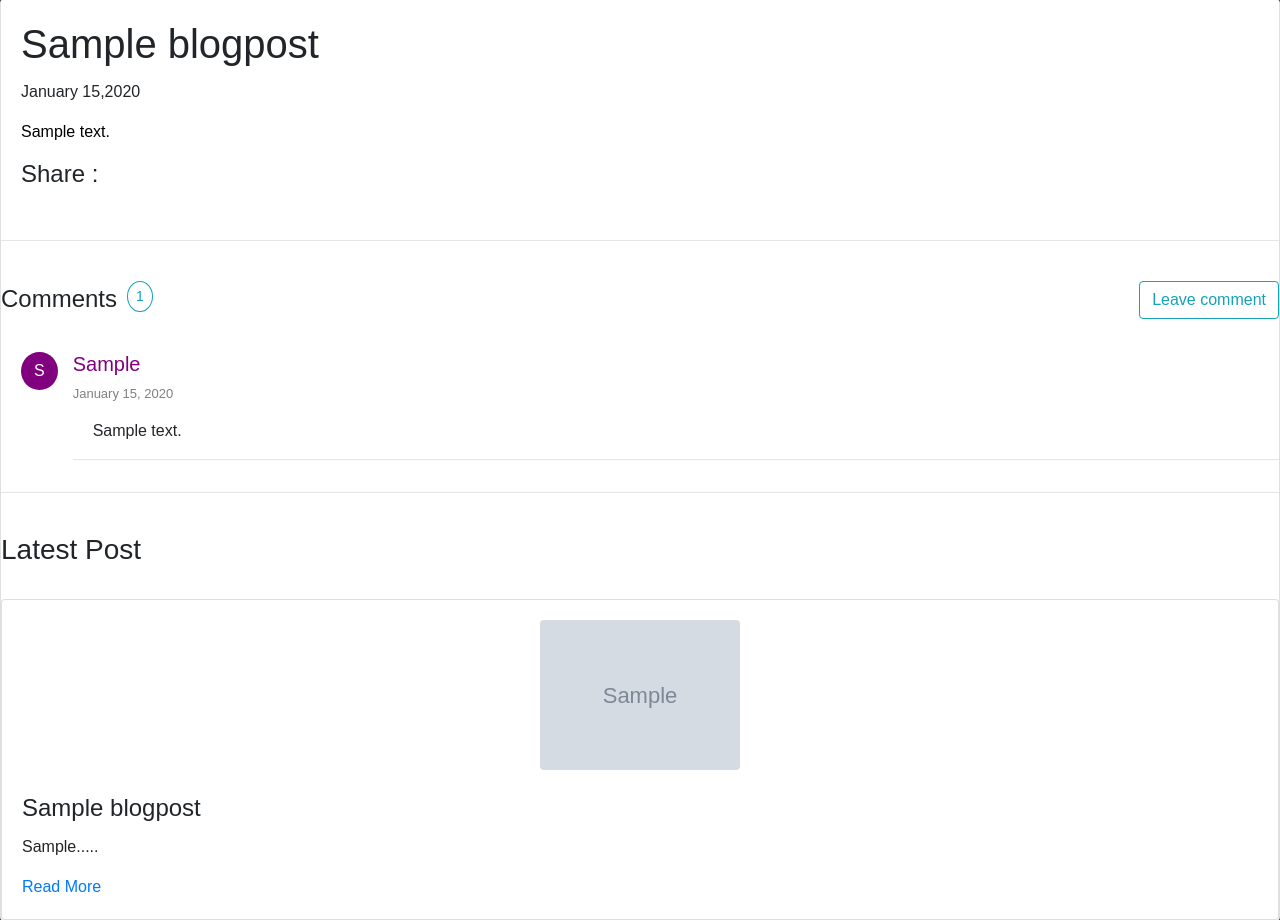
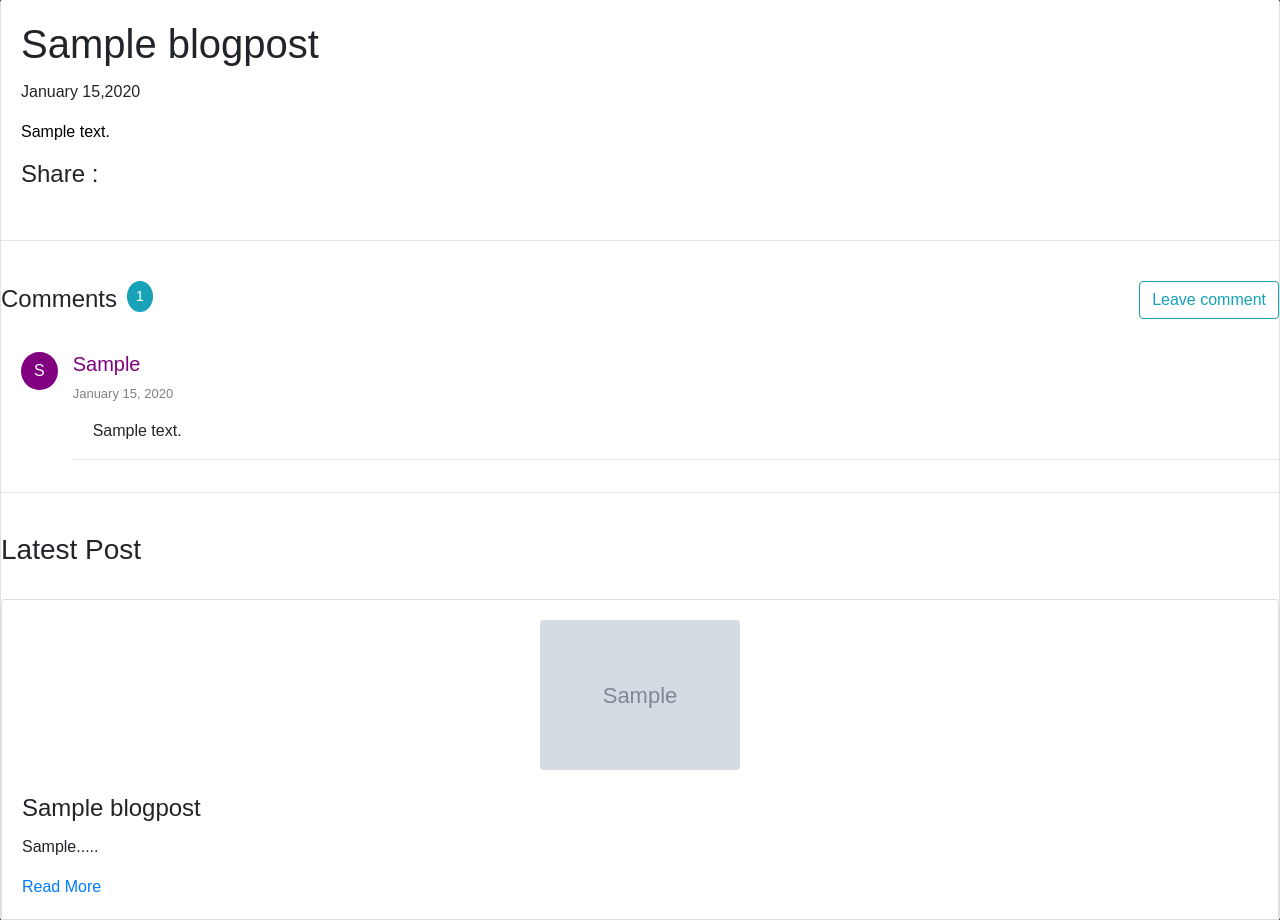
Before and after one commit to Yali07/yali-webapp, a Django app: a page that uses templates/post_detail.html in a window 1280 px wide. Shown: the part 191-1111 px from the top of the page. Run offline with Django 3.2, Linux system fonts and the light colour scheme; a user stored in the database is signed in; tables that the repository leaves empty hold one stand-in row (values such as "Sample post"); grey boxes marked "Sample" are stand-in pictures; some libraries are stand-ins or nearby versions; some web fonts are replaced.

Commit message:
modify comment count style

```diff
--- a/templates/post_detail.html
+++ b/templates/post_detail.html
@@ -18,7 +18,7 @@
     <hr>
         <br>
     {% if user.is_authenticated %}
-        <h4 class="comment">Comments<label class="btn btn-outline-info btn-sm" style="border-radius: 50%; margin-left: 10px;" >{{blog.comments.all.count}}</label> <a class="btn btn-outline-info float-right" href="{% url 'add_comment' blog.slug %}">Leave comment</a></h4><br>
+        <h4 class="comment">Comments<label class="btn btn-info btn-sm" style="border-radius: 50%; margin-left: 10px;" >{{blog.comments.all.count}}</label> <a class="btn btn-outline-info float-right" href="{% url 'add_comment' blog.slug %}">Leave comment</a></h4><br>
     {% else %}
         <h4 class="comment">Comments<label class="btn btn-info btn-sm" style="border-radius: 50%; margin-left: 10px;" >{{blog.comments.all.count}}</label> <a class="btn btn-outline-info float-right" href="{% url 'comment_signup' blog.slug %}">Leave comment</a></h4><br>
     {% endif %}
```
